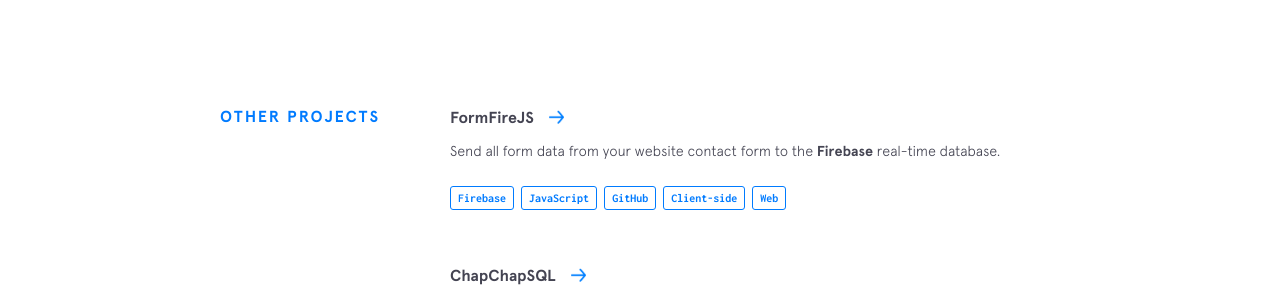
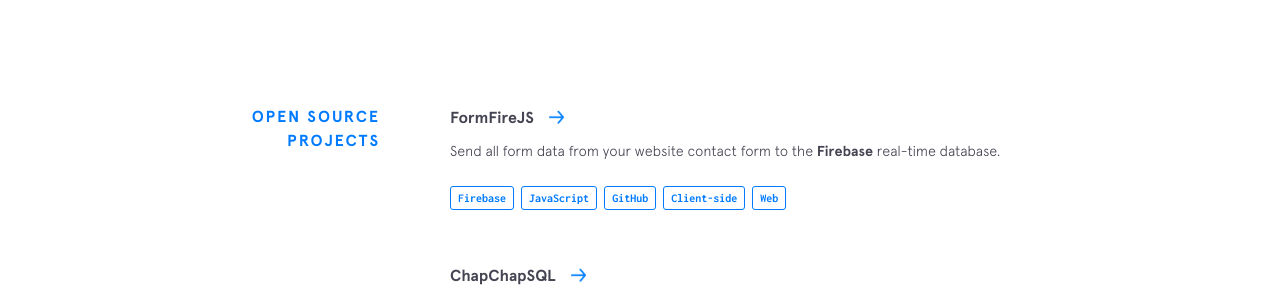
Before and after one commit to Timtech4u/timtech4u.github.io, a Jekyll site: the page built from index.html, in a window 1280 px wide and 900 px high, scrolled down 3779 px. Shown: the part 153-453 px from the top of the window. Built offline with Jekyll 4.4.1, drawn with Linux system fonts in a browser that asks for light colours; nearby versions of some CDN libraries.

```diff
--- a/_includes/other-projects.html
+++ b/_includes/other-projects.html
@@ -1,5 +1,5 @@
 <section class="section other-projects">
-  <div class="section__title">Other Projects</div>
+  <div class="section__title">Open Source Projects</div>
   <div class="section__content">
     {% for project in site.data.other-projects %}
     <div class="project">
```
